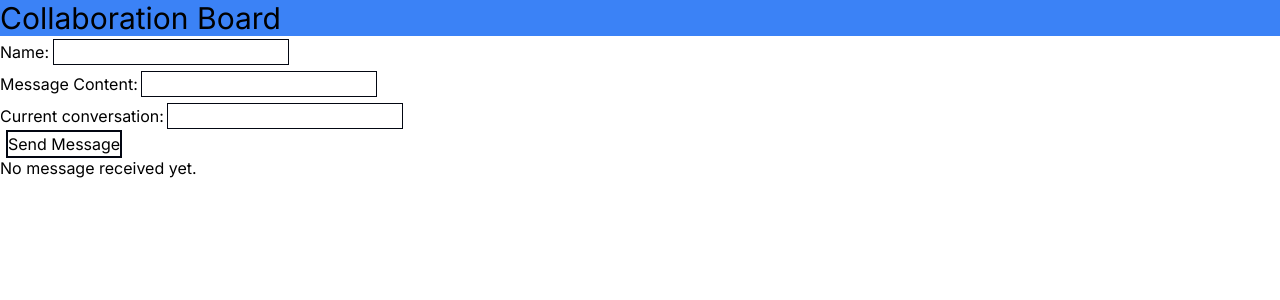
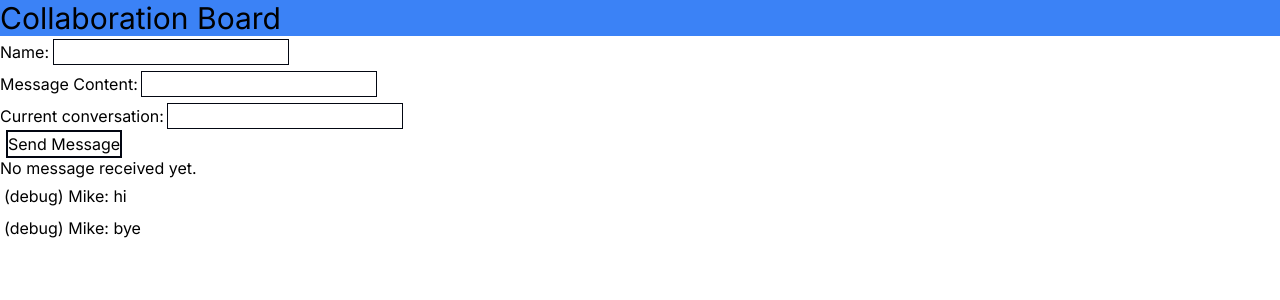
Before and after one commit to mattcmerritt/Collaboration-Board, a Next.js app in the folder frontend/: page / in a window 1280 px wide. Shown: the top 300 px of the page. Built offline with nearby package versions, Linux system fonts and the light colour scheme; no server answers.

Commit message:
added display and component for message log entries

```diff
--- /dev/null
+++ b/frontend/app/ChatLogEntry.tsx
@@ -0,0 +1,10 @@
+'use client'
+
+export default function ChatLogEntry(props : { username : string, message : string, conversation : string }) {
+  return (
+    <div className="p-1" id="log-entry">
+      <label htmlFor="conversation-input">({props.conversation}) {props.username}: {props.message} </label>
+      <br />
+    </div>
+  )
+}
--- a/frontend/app/page.tsx
+++ b/frontend/app/page.tsx
@@ -4,6 +4,7 @@ import Image from "next/image"
 import NameForm from './ChatNameForm.tsx'
 import MessageForm from './ChatMessageForm.tsx'
 import ConversationForm from './ChatConversationForm.tsx'
+import ChatLogEntry from "./ChatLogEntry.tsx"
 import { useState } from 'react'
 
 export default function Home() {
@@ -90,6 +91,47 @@ export default function Home() {
     }))
   }
 
+  type ChatLogEntry = {
+    username : string,
+    message : string,
+    conversation : string,
+    time_sent : string
+  }
+
+  function generateLogs() {
+    // TODO: get entries from database
+    // const entries : ChatLogEntry[] = []
+    // TODO: remove this example entries list and uncomment line above
+    const entries : ChatLogEntry[] = [
+      {
+        "username" : "Mike",
+        "message" : "hi",
+        "conversation" : "debug",
+        "time_sent" : "first"
+      },
+      {
+        "username" : "Mike",
+        "message" : "bye",
+        "conversation" : "debug",
+        "time_sent" : "second"
+      },
+    ]
+    const entryComponents : JSX.Element[] = []
+
+    entries.forEach(entry => {
+      entryComponents.push(
+        <ChatLogEntry
+          key = {entry.conversation + entry.username + entry.time_sent}
+          username = {entry.username}
+          message = {entry.message}
+          conversation = {entry.conversation}
+        />
+      )
+    });
+
+    return entryComponents
+  }
+
   return (
     <div id="content">
       <h1 className="bg-blue-500 text-3xl">Collaboration Board</h1>
@@ -108,6 +150,7 @@ export default function Home() {
       <button className="mx-2 ring-2 ring-gray-950" onClick={sendMessage}>Send Message</button>
       <br />
       <p id="message-box">No message received yet.</p>
+      {generateLogs()}
     </div>
   )
 }
```
